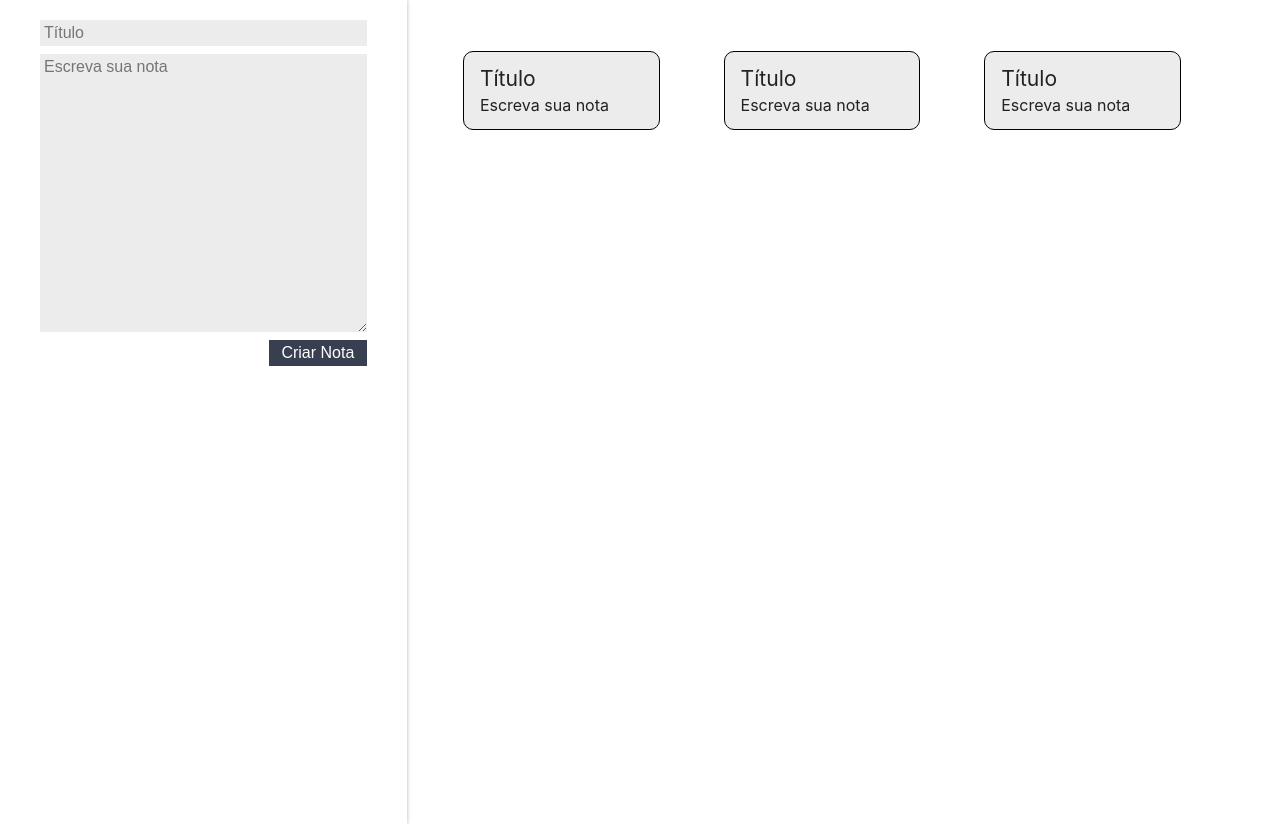
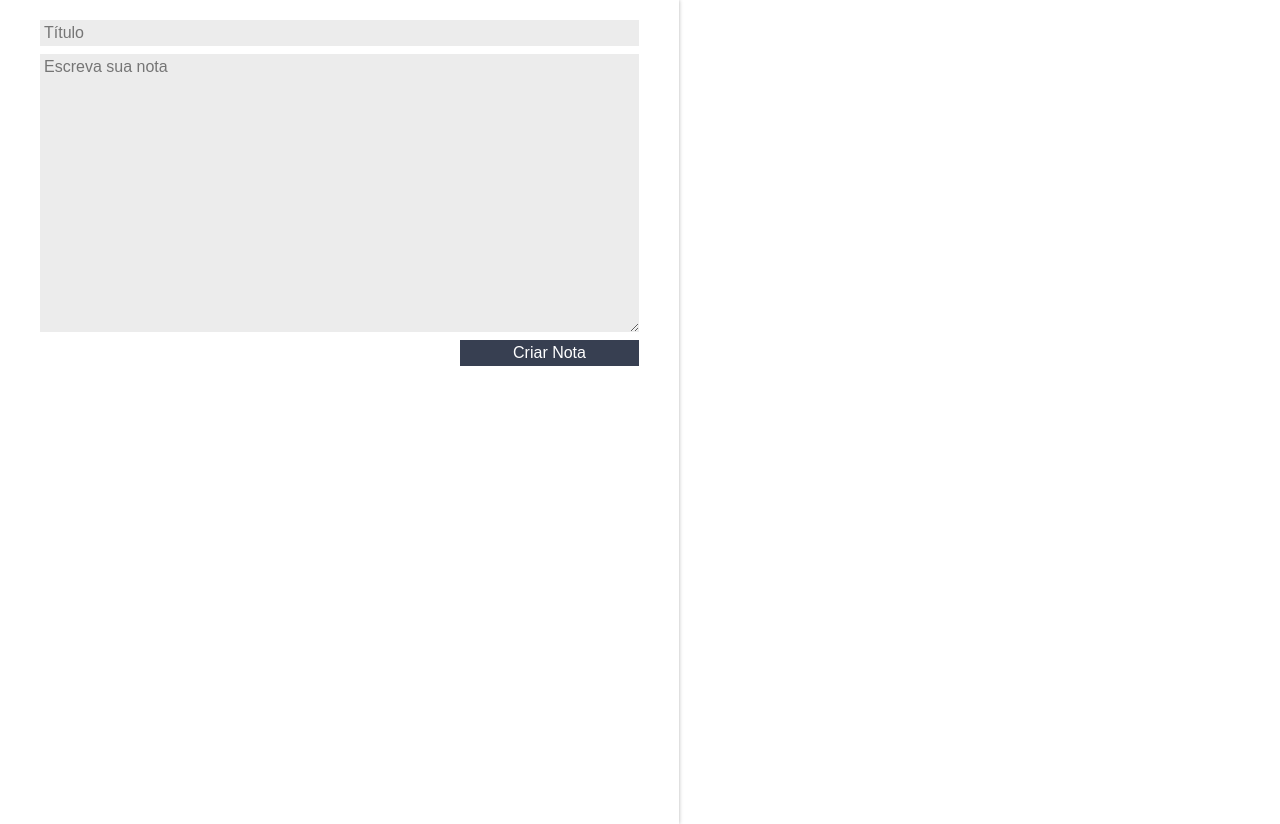
Before and after one commit to lucasellery/react-notes, a React (Create React App) app: page / in a window 1280 px wide. Built offline with nearby package versions, Linux system fonts and the light colour scheme; the HTML template or start-up script is replaced by a standard one.

Commit message:
state added

```diff
--- a/src/App.js
+++ b/src/App.js
@@ -5,11 +5,30 @@ import "./assets/App.css";
 import "./assets/index.css";
 
 class App extends Component {
+  constructor() {
+    super();
+    // this.notas = [];
+    this.state = {
+      notas: [],
+    };
+  }
+
+  criarNota(titulo, texto) {
+    const novaNota = { titulo, texto };
+    const novaArrayNotas = [...this.state.notas, novaNota];
+
+    const novoEstado = {
+      notas: novaArrayNotas,
+    };
+
+    this.setState(novoEstado);
+  }
+
   render() {
     return (
       <section className="conteudo">
-        <FormularioCadastro />
-        <ListaDeNotas />
+        <FormularioCadastro criarNota={this.criarNota.bind(this)} />
+        <ListaDeNotas notas={this.state.notas} />
       </section>
     );
   }
--- a/src/components/CardNota/CardNota.jsx
+++ b/src/components/CardNota/CardNota.jsx
@@ -6,12 +6,17 @@ class CardNota extends Component {
     return (
       <section className="card-nota">
         <header className="card-nota-cabecalho">
-          <h3 className="card-nota-titulo">Título</h3>
+          <h3 className="card-nota-titulo">{this.props.titulo}</h3>
         </header>
-        <p className="card-nota-texto">Escreva sua nota</p>
+        <p className="card-nota-texto">{this.props.texto}</p>
       </section>
     );
   }
 }
 
 export default CardNota;
+
+/**
+ * TODO: Nos cards criados só aparece o texto, fazer com que apareça o título também
+ * TODO: https://github.com/alura-cursos/1817-react-classes/tree/aula5
+ */
--- a/src/components/FormularioCadastro/FormularioCadastro.jsx
+++ b/src/components/FormularioCadastro/FormularioCadastro.jsx
@@ -2,19 +2,47 @@ import React, { Component } from "react";
 import "./style.css";
 
 class FormularioCadastro extends Component {
+  constructor(props) {
+    super(props);
+    this.titulo = "";
+    this.texto = "";
+  }
+
+  /**
+   * * Sempre que o Handler for chamado,
+   * * vamos atribuir ao campo de títlo no atributo da classe;
+   */
+  _handleMudancaTitulo(event) {
+    event.stopPropagation();
+    this.titulo = event.target.value;
+  }
+
+  _handleMudancaTexto(event) {
+    event.stopPropagation();
+    this.texto = event.target.value;
+  }
+
+  _criarNota(event) {
+    event.preventDefault();
+    event.stopPropagation();
+    this.props.criarNota(this.titulo, this.texto);
+  }
+
   render() {
     return (
-      <form className="form-cadastro">
+      <form className="form-cadastro" onSubmit={this._criarNota.bind(this)}>
         <input
           className="form-cadastro_input"
           type="text"
           placeholder="Título"
+          onChange={this._handleMudancaTitulo.bind(this)} // pega o metodo dessa instância
         />
 
         <textarea
           rows={15}
           placeholder="Escreva sua nota"
           className="form-cadastro_input"
+          onChange={this._handleMudancaTitulo.bind(this)}
         />
 
         <button className="form-cadastro_input form-cadastro_submit">
--- a/src/components/ListaDeNotas/ListaDeNotas.jsx
+++ b/src/components/ListaDeNotas/ListaDeNotas.jsx
@@ -6,10 +6,10 @@ class ListaDeNotas extends Component {
   render() {
     return (
       <ul className="lista-notas">
-        {Array.of("Trabalho", "Trabalho", "Estudos").map((categoria, index) => {
+        {this.props.notas.map((nota, index) => {
           return (
             <li className="lista-notas_item" key={index}>
-              <CardNota />
+              <CardNota titulo={nota.titulo} texto={nota.texto}/>
             </li>
           );
         })}
```
